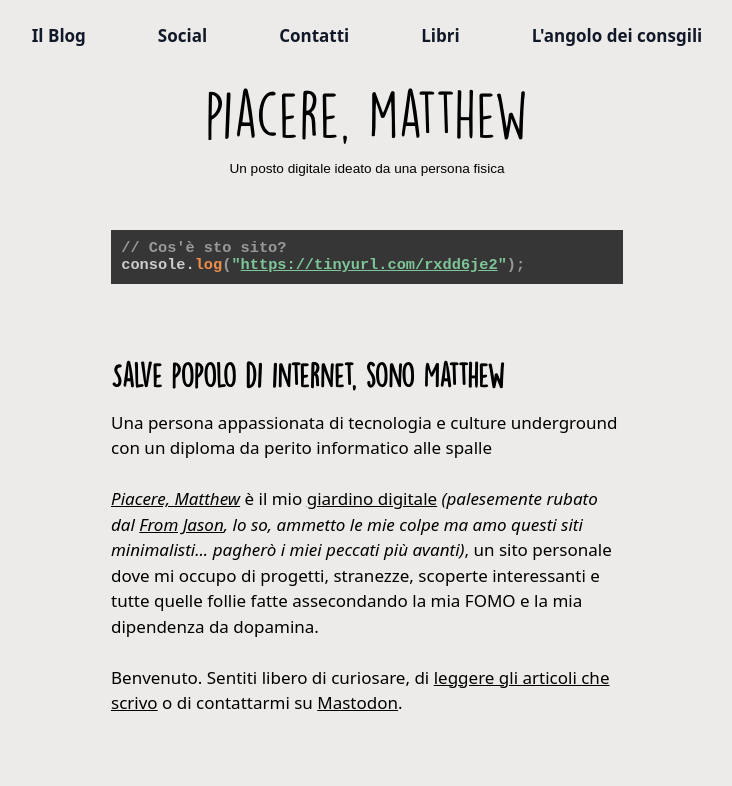
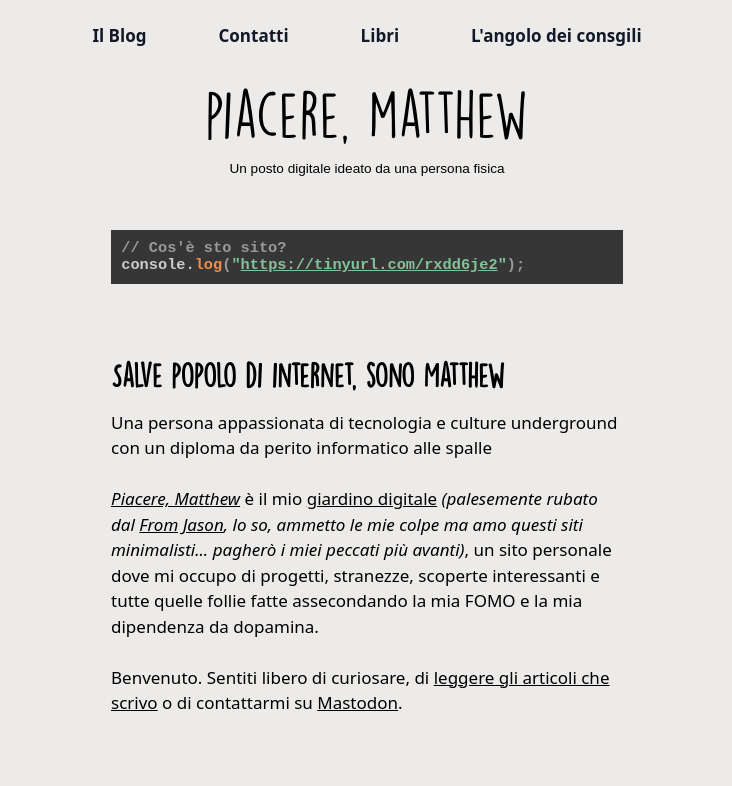
Before and after one commit to mattiaudisio/piacerematthew, an Astro site: page / in a window 1280 px wide. Shown: the top 786 px of the page, without its empty margins (273-1005 px from the left). Built offline with nearby package versions, Linux system fonts and the light colour scheme; Astro itself is replaced by a stand-in of ours.

Commit message:
Update Navbar.astro

```diff
--- a/src/components/Navbar.astro
+++ b/src/components/Navbar.astro
@@ -9,7 +9,6 @@ import '../styles/global.css'
       </div>
       <div class="hidden lg:flex lg:gap-x-8">
         <a href="/blog" class="text-m font-semibold leading-8 text-gray-900" id="anchor-navbar">Il Blog</a>
-        <a href="/link.html" class="text-m font-semibold leading-8 text-gray-900" id="anchor-navbar">Social</a>
         <a href="https://livellosegreto.it/@matthew" class="text-m font-semibold leading-8 text-gray-900" id="anchor-navbar">Contatti</a>
         <a href="/libri" class="text-m font-semibold leading-8 text-gray-900" id="anchor-navbar">Libri</a>
         <a href="/angoloConsigli" class="text-m font-semibold leading-8 text-gray-900" id="anchor-navbar">L'angolo dei consgili</a>
```
